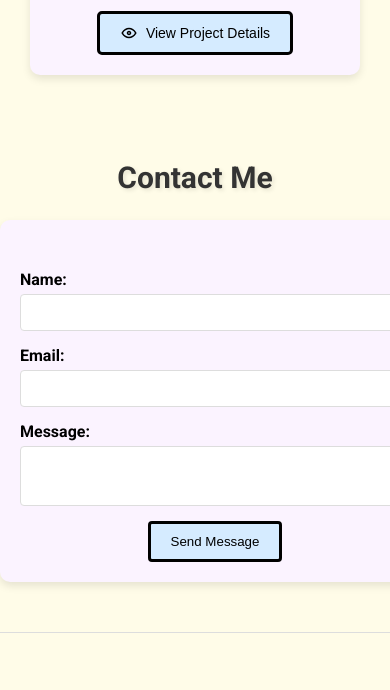
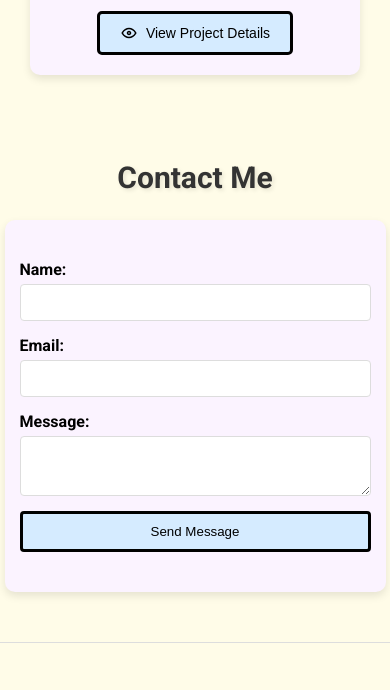
Before and after one commit to JeydenJ/web-dev-portfolio, a plain HTML site: page index.html in a window 390 px wide. Shown: the part 2598-3288 px from the top of the page. Drawn offline with Linux system fonts and the light colour scheme.

Commit message:
fixed contact link to work

```diff
--- a/header.html
+++ b/header.html
@@ -11,7 +11,7 @@
                 </li>
                 <li><a href="index.html"><b>Work</b></a></li>
                 <li><a href="Jeyden Johnson Resume 05-08-2024.pdf"><b>Resume</b></a></li>
-                <li><a href="Jeyden Johnson Resume 05-08-2024.pdf"><b>Contact Me</b></a></li>
+                <li><a href="/index.html#contact"><b>Contact Me</b></a></li>
             </ul>
         </nav>
         <div class="header-title">
--- a/index.html
+++ b/index.html
@@ -144,11 +144,11 @@
     </div>
     <section id="contact">
         <div class="project-type">
-            <h2>Contact Me</h2>
+          <h2>Contact Me</h2>
         </div>
 
         <div class="contact-card">
-          <form action="mailto:jeyden360@gmail.com" method="post" enctype="text/plain">
+          <form action="mailto:jeyden360@gmail.com" method="post" enctype="text/plain" id="contact-form">
             <div class="form-group">
               <label for="name">Name:</label>
               <input type="text" id="name" name="name" required>
@@ -161,10 +161,21 @@
               <label for="message">Message:</label>
               <textarea id="message" name="message" required></textarea>
             </div>
-            <button type="submit">Send Message</button>
+            <button type="submit" id="submit-btn">Send Message</button>
           </form>
         </div>
       </section>
+
+      <script>
+        const form = document.getElementById('contact-form');
+        const submitButton = document.getElementById('submit-btn');
+
+        form.addEventListener('submit', function(event) {
+          setTimeout(() => {
+            form.reset(); // Clears the form after submission
+          }, 1000); // Add delay to allow email client to open
+        });
+      </script>
     <script src="header.js"></script>
 </body>
 <footer>
--- a/styles.css
+++ b/styles.css
@@ -277,13 +277,13 @@ footer {
 }
 
 .contact-card {
-  display: inline-block; /* Centers the card */
+  display: inline-block;
   padding: 50px 20px 20px 20px;
   border-radius: 10px;
   box-shadow: 0 4px 8px rgba(0, 0, 0, 0.1);
   background-color: #fbf3ff;
-  max-width: 700px; /* Increase the width */
-  width: 100%; /* Make sure it is responsive */
+  max-width: 700px;
+  width: 100%;
 }
 
 #contact form {
@@ -361,16 +361,11 @@ footer {
 
   .development-projects,
   .design-projects {
-    padding-left: 30px;
-    padding-right: 30px;
-  }
-
-
-  .development-projects,
-  .design-projects {
     display: flex;
     flex-wrap: wrap;
     gap: 0px;
+    padding-left: 30px;
+    padding-right: 30px;
   }
 
   .project-type {
@@ -400,5 +395,21 @@ footer {
     margin: 0 auto;
     text-align: center;
   }
+  .contact-card {
+    padding: 40px 15px; /* Adjust padding for smaller screens */
+    max-width: 90%; /* Make the card more responsive */
+  }
 
+  #contact .form-group {
+    max-width: 100%; /* Full width on smaller screens */
+  }
+
+  #contact input, #contact textarea {
+    width: 100%;
+    padding: 10px;
+  }
+
+  #contact button {
+    width: 100%;
+  }
 }
```
